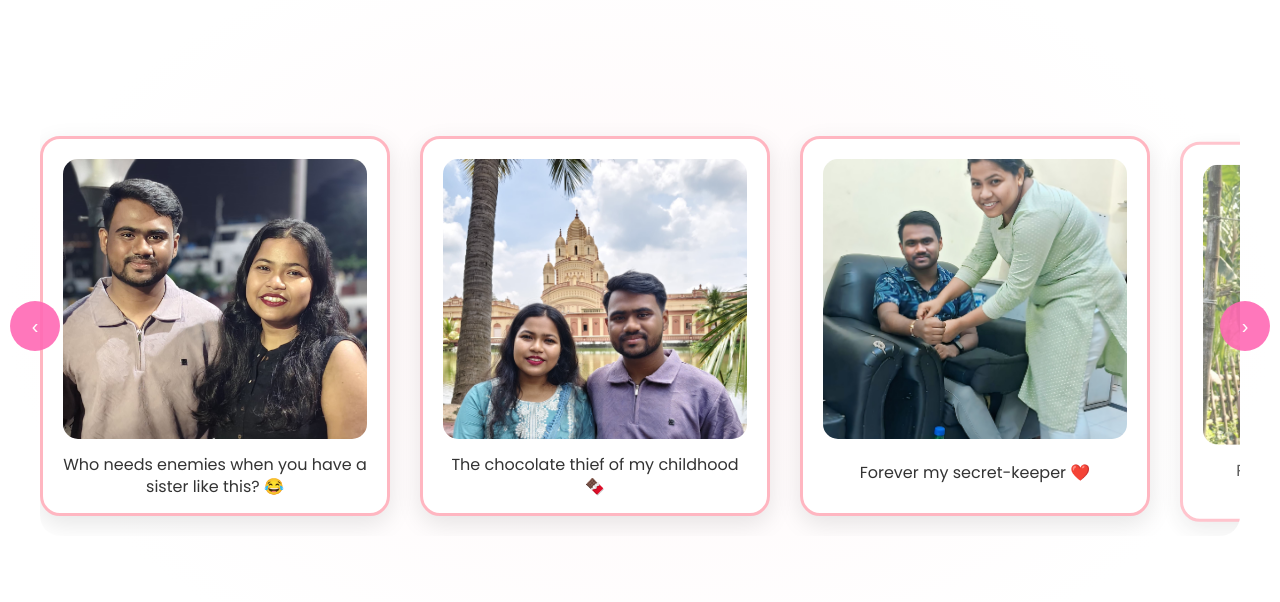
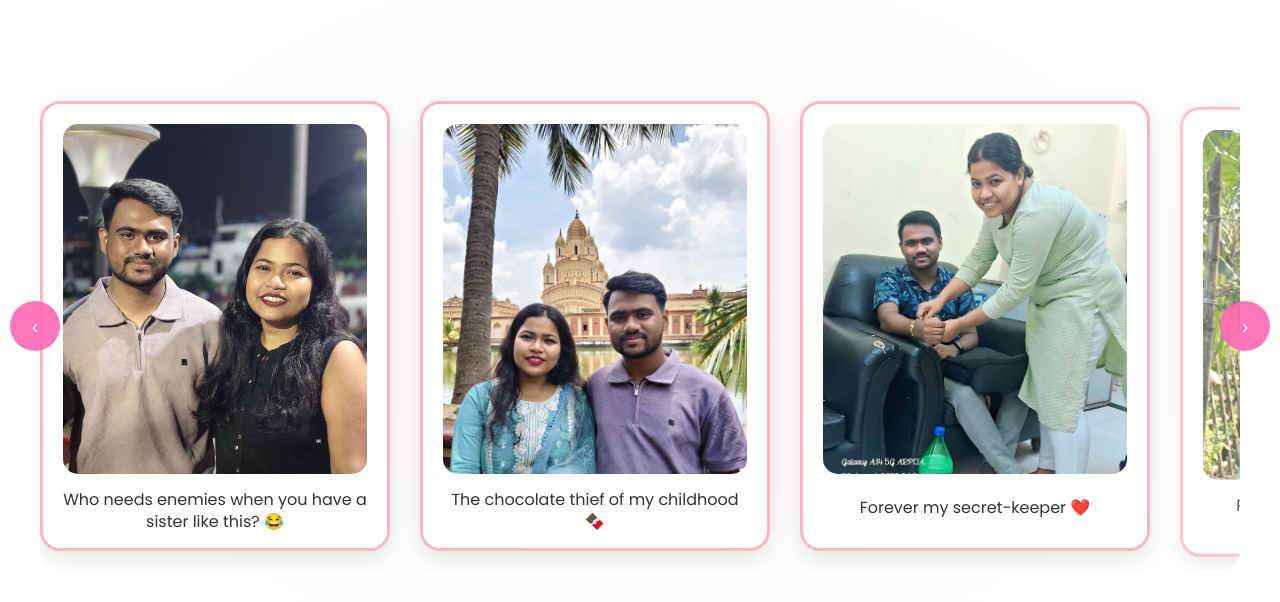
Before and after one commit to Ankush551/Rakhi-Purnima-website, a plain HTML site: page card.html in a window 1280 px wide. Both pictures are taken after a click on the button "Light Our Memories". Shown: the part 86-688 px from the top of the page. Drawn offline with Linux system fonts and the light colour scheme.

Commit message:
Update card.html

```diff
--- a/card.html
+++ b/card.html
@@ -125,7 +125,7 @@
 
         .memory-card {
             flex: 0 0 350px;
-            height: 380px;
+            height: 450px;
             background: white;
             border: 3px solid #FFB6C1;
             border-radius: 20px;
@@ -146,7 +146,7 @@
 
         .memory-card img {
             width: 100%;
-            height: 280px;
+            height: 350px;
             object-fit: cover;
             border-radius: 15px;
             margin-bottom: 15px;
```
